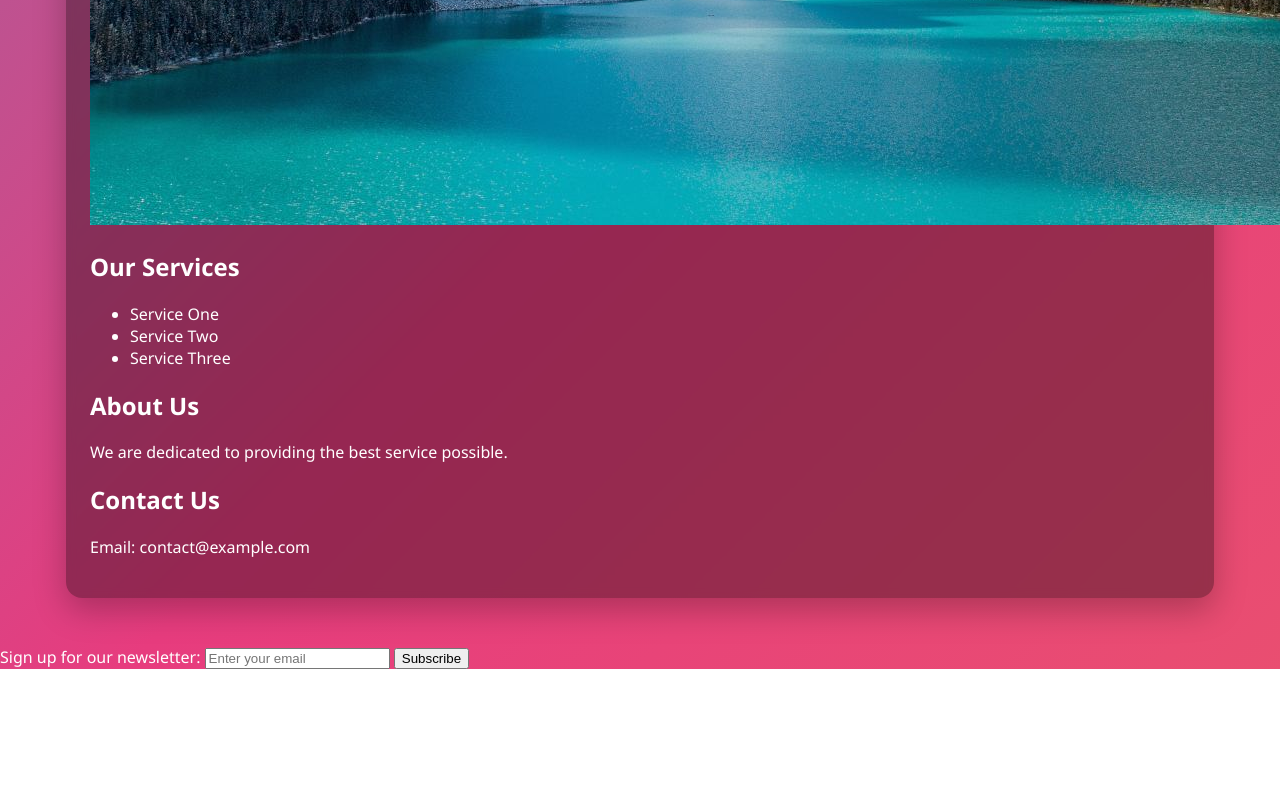
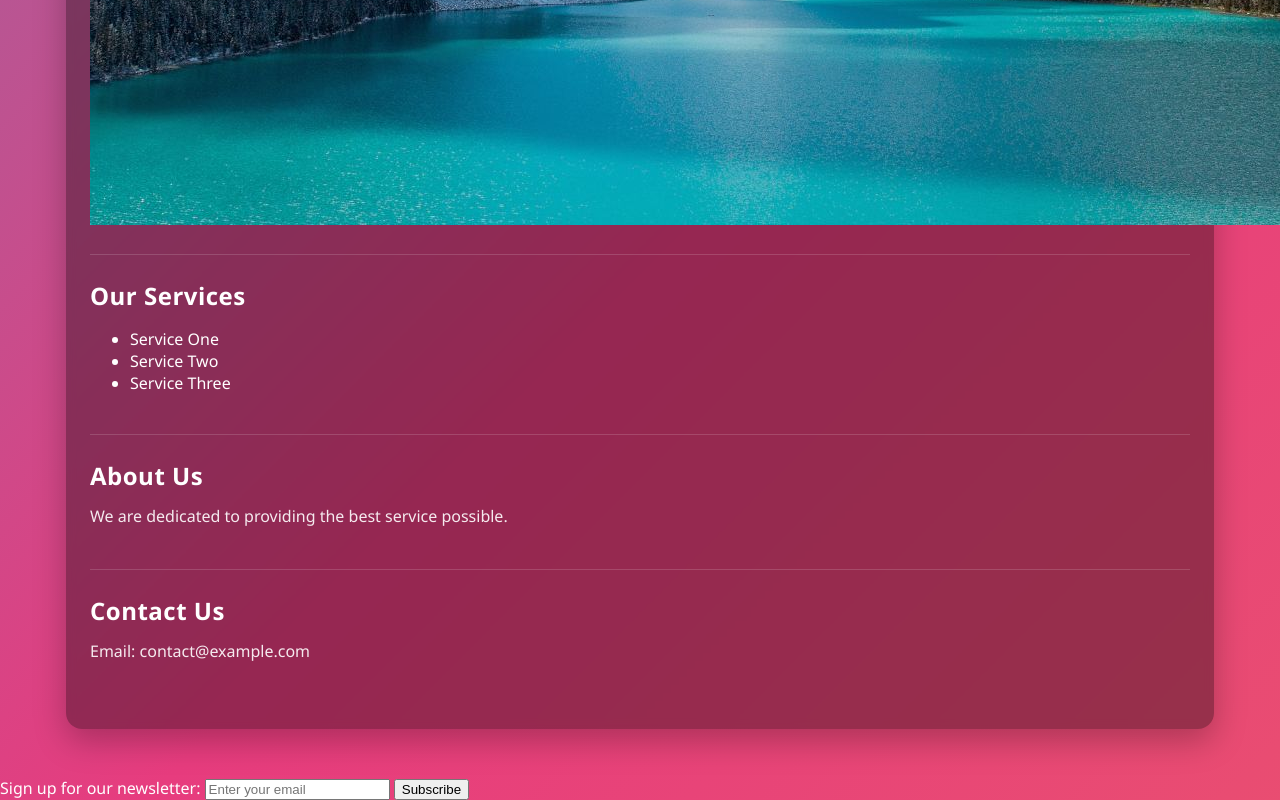
Before and after one commit to poiut23/ITMD542-Lab1-2-1-2026, a plain HTML site: page index.html in a window 1280 px wide. Shown: the part 900-1700 px from the top of the page. Before the commit the page ends 1569 px from the top, so only its background shows below. Drawn offline with Linux system fonts and the light colour scheme.

Commit message:
Enhance main content styles with improved padding, margins, and border settings for better layout and readability

```diff
--- a/style.css
+++ b/style.css
@@ -79,3 +79,24 @@ header {
 	-webkit-backdrop-filter: blur(4px);
 	backdrop-filter: blur(4px);
 }
+
+#main-content section {
+	padding: 24px 0;
+	border-bottom: 1px solid rgba(255, 255, 255, 0.15);
+}
+
+#main-content section:last-child {
+	border-bottom: none;
+}
+
+#main-content h1,
+#main-content h2 {
+	margin: 0 0 12px;
+	letter-spacing: 0.5px;
+}
+
+#main-content p {
+	margin: 0 0 16px;
+	line-height: 1.6;
+	color: rgba(255, 255, 255, 0.9);
+}
```
